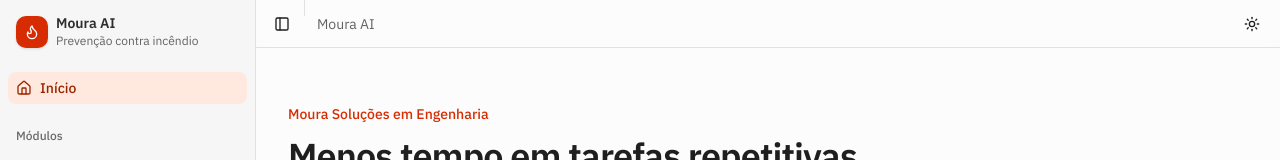
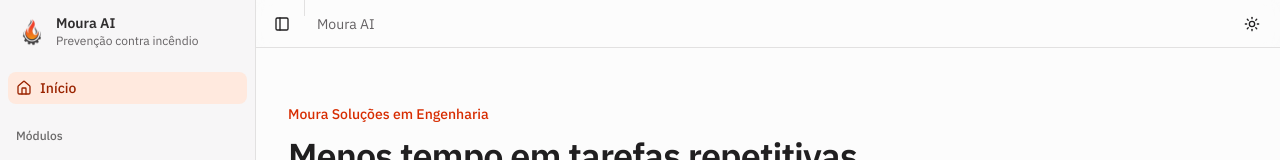
Before and after one commit to tiagoponciano/Moura-AI, a Next.js app in the folder client/: page / in a window 1280 px wide. Shown: the top 160 px of the page. Built offline with nearby package versions, Linux system fonts and the light colour scheme.

Commit message:
feat(app-sidebar.tsx): show the Moura logo as the brand mark

```diff
--- a/client/components/layout/app-sidebar.tsx
+++ b/client/components/layout/app-sidebar.tsx
@@ -1,6 +1,7 @@
 "use client";
 
-import { Flame, House } from "lucide-react";
+import { House } from "lucide-react";
+import Image from "next/image";
 import Link from "next/link";
 import { usePathname } from "next/navigation";
 import {
@@ -28,8 +29,14 @@ export function AppSidebar() {
           <SidebarMenuItem>
             <SidebarMenuButton size="lg" asChild>
               <Link href="/">
-                <div className="flex aspect-square size-8 items-center justify-center rounded-lg bg-primary text-primary-foreground shadow-sm">
-                  <Flame className="size-4" />
+                <div className="flex aspect-square size-8 shrink-0 items-center justify-center rounded-lg dark:bg-white/90">
+                  <Image
+                    src="/brand/moura-logo.png"
+                    alt="Moura"
+                    width={28}
+                    height={28}
+                    priority
+                  />
                 </div>
                 <div className="grid flex-1 text-left leading-tight">
                   <span className="font-semibold">Moura AI</span>
```
Also changed, not shown: client/public/brand/moura-logo.png (added).
